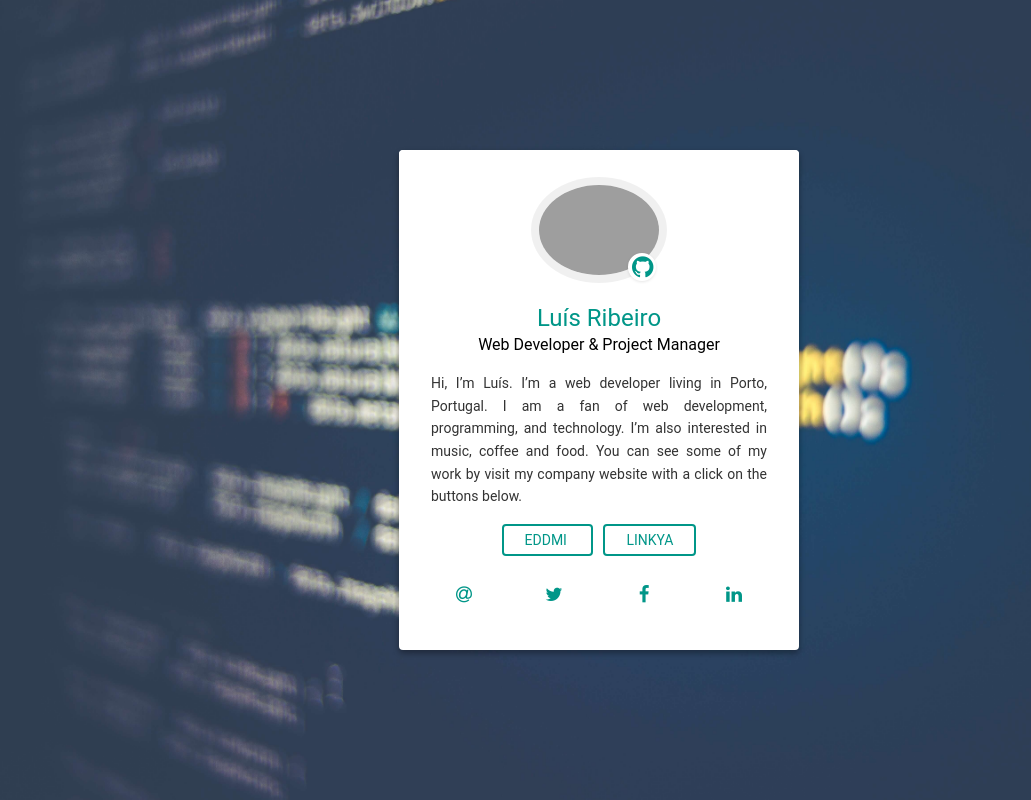
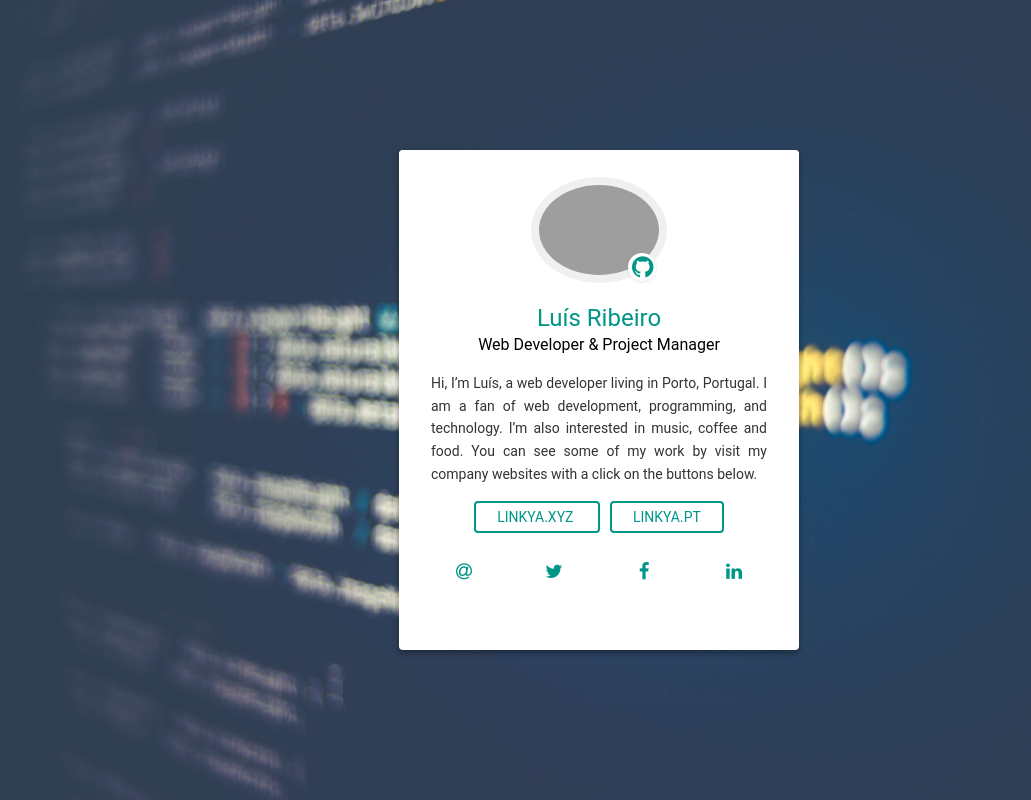
Before and after one commit to lmribeiro/2017, a plain HTML site: page index.html in a window 1280 px wide. Shown: the whole page, without its empty margins (41-1072 px from the left). Drawn offline with Linux system fonts and the light colour scheme; grey boxes are pictures that could not be loaded.

Commit message:
update links

```diff
--- a/index.html
+++ b/index.html
@@ -51,14 +51,14 @@
             <div class="profile-bio">
 
                 <p>
-                    Hi, I’m Luís. I’m a web developer living in Porto, Portugal. I am a fan of web development, programming, and technology. I’m also interested in music, coffee and food. You can see some of my work by visit my company website with a click on the buttons below.
+                    Hi, I’m Luís, a web developer living in Porto, Portugal. I am a fan of web development, programming, and technology. I’m also interested in music, coffee and food. You can see some of my work by visit my company websites with a click on the buttons below.
                 </p>
                 <p class="company">
-                    <a href="https://www.eddmi.com" class="button">
-                        EDDMI
+                    <a href="https://www.linkya.xyz" class="button">
+                        LINKYA.XYZ
                     </a>
                     <a href="https://www.linkya.pt" class="button">
-                        LINKYA
+                        LINKYA.PT
                     </a>
                 </p>
             </div>
```
